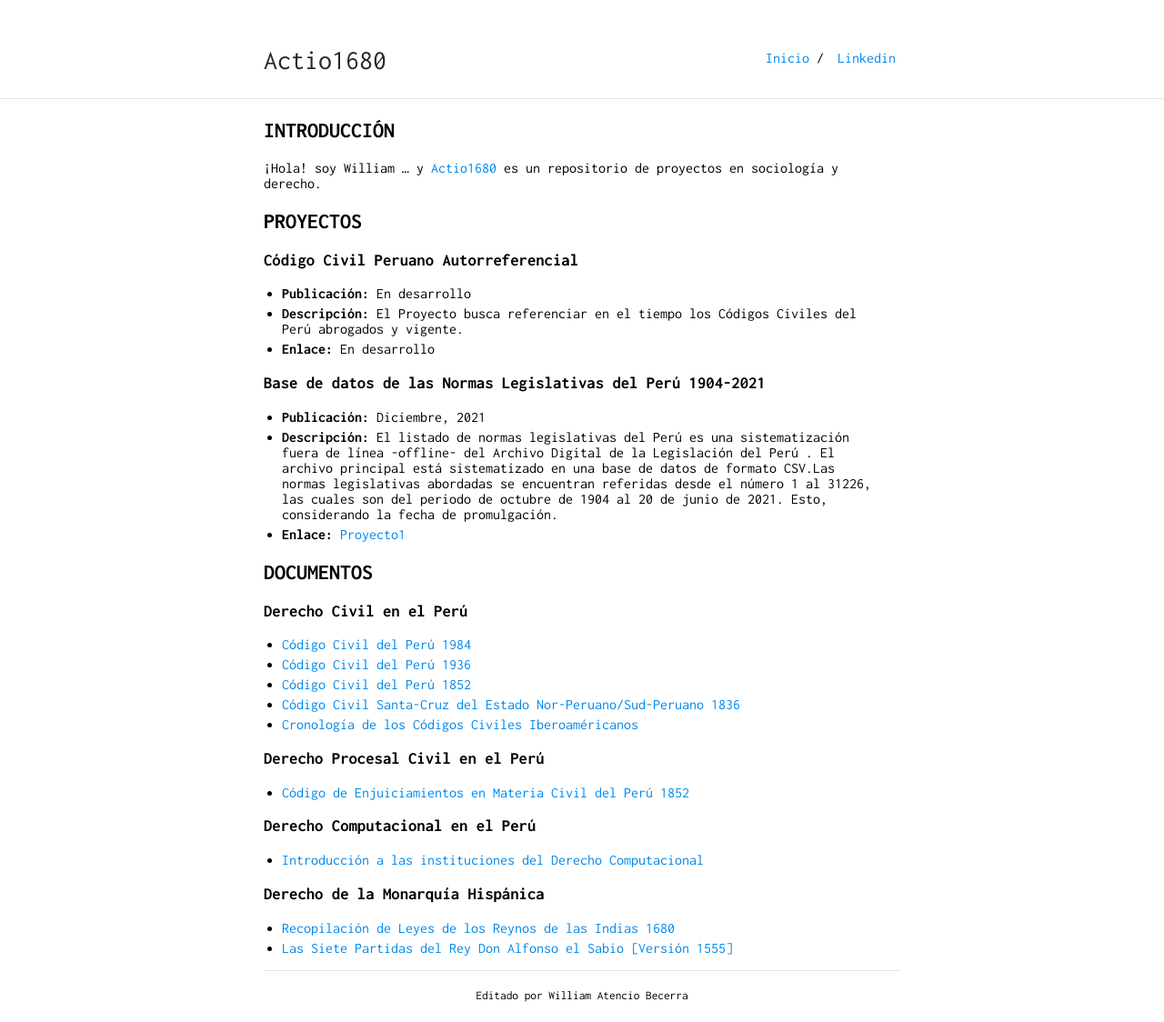
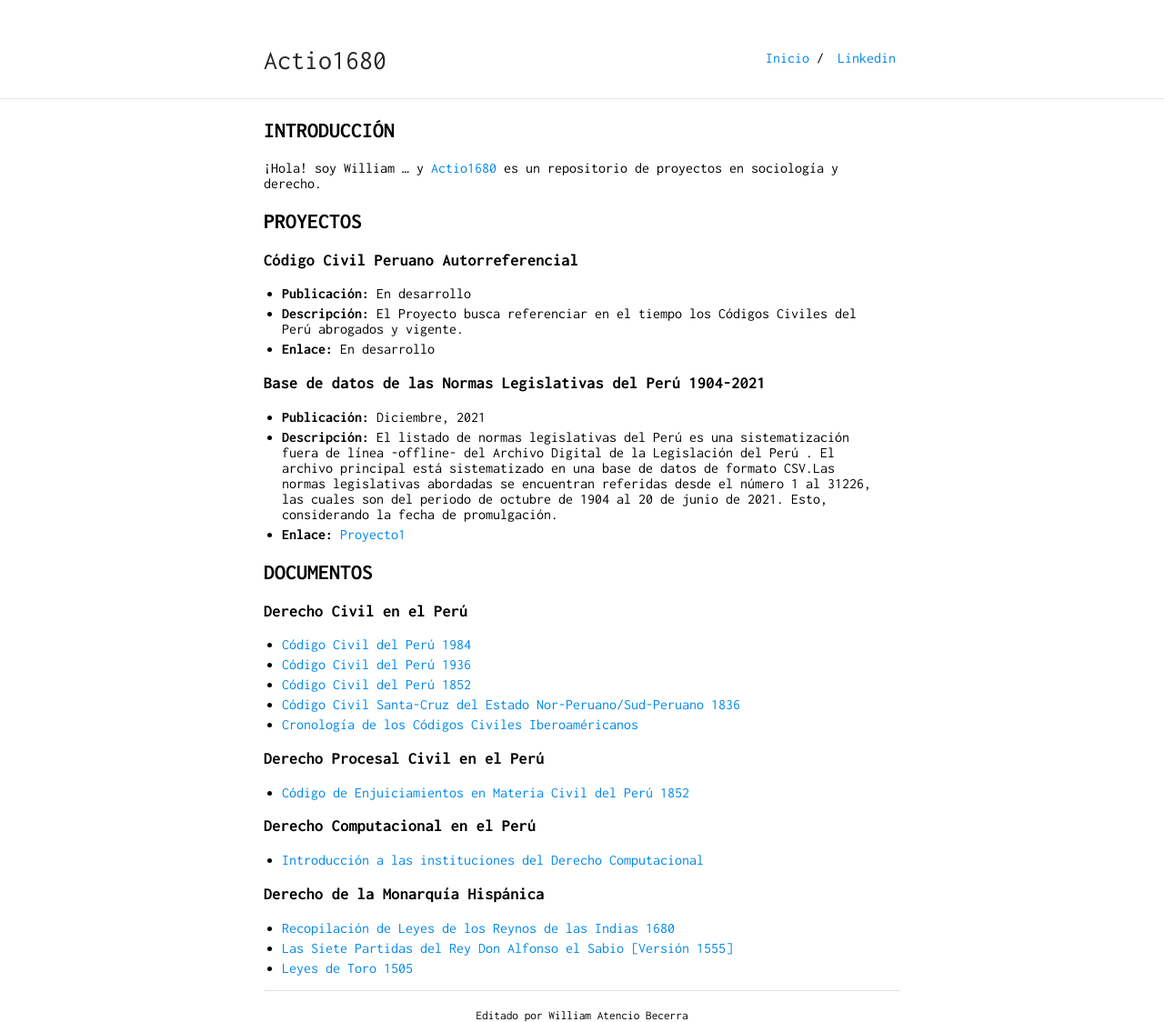
Before and after one commit to actio1680/actio1680.github.io, a Jekyll site: the page built from index.md, in a window 1280 px wide. Shown: the whole page at 91% size. Built offline with Jekyll 4.4.1, drawn with Linux system fonts in a browser that asks for light colours; our own code applies the rules of GitHub Pages for plain Markdown files; before the commit the page ends 1102 px from its top, so only the background shows below that.

Commit message:
Update index.md

```diff
--- a/index.md
+++ b/index.md
@@ -41,3 +41,4 @@ layout: default
 ### Derecho de la Monarquía Hispánica
 - [Recopilación de Leyes de los Reynos de las Indias 1680](paginas/recopilacion1680)
 - [Las Siete Partidas del Rey Don Alfonso el Sabio [Versión 1555] ](paginas/sietepartidas)
+- [Leyes de Toro 1505](paginas/leyestoro)
```
